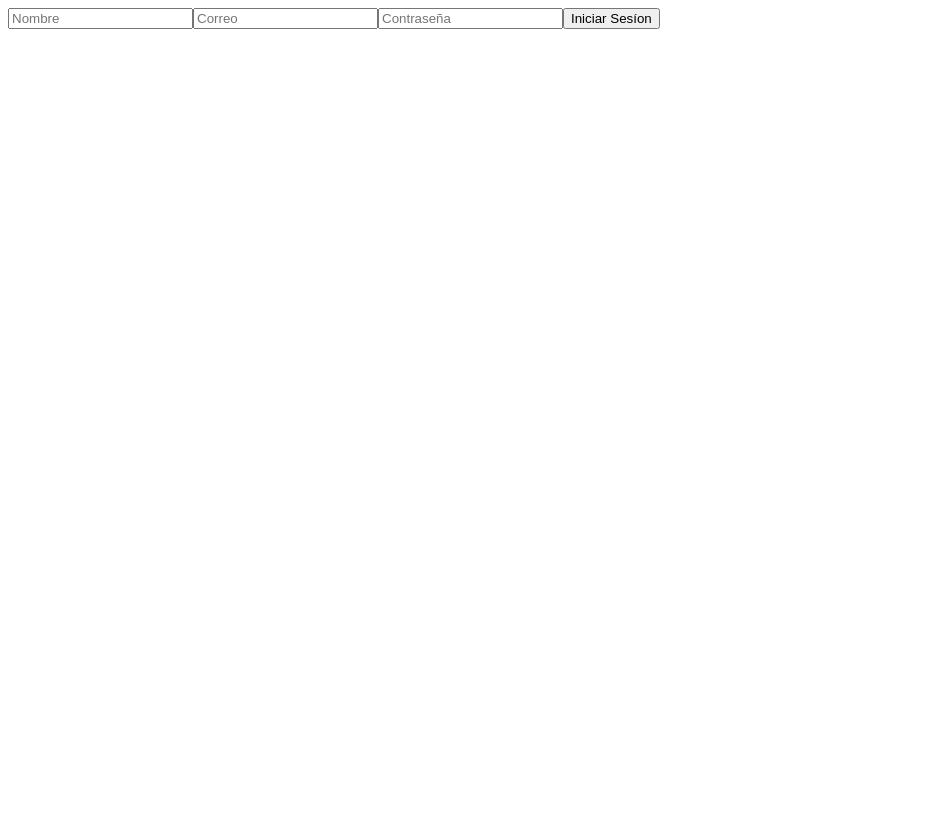
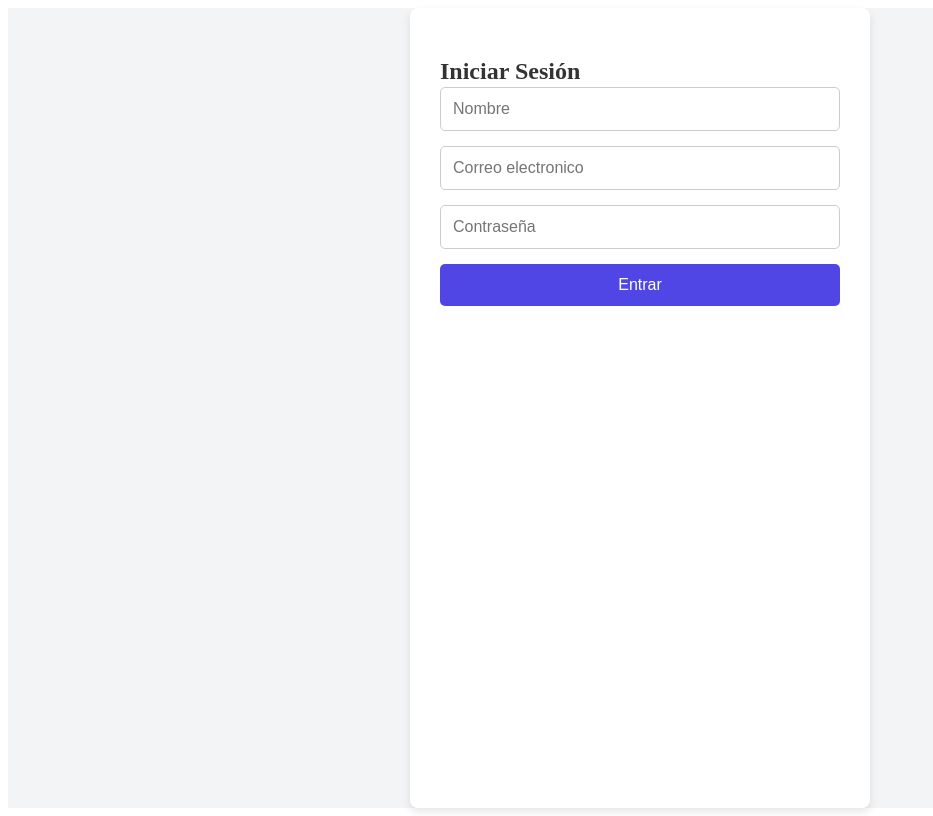
Before and after one commit to lekiam2023/pareja-gastos-app, a React (Create React App) app in the folder client/: page /login in a window 1280 px wide. Shown: the whole page, without its empty margins (0-933 px from the left). Built offline with nearby package versions, Linux system fonts and the light colour scheme; no server answers.

Commit message:
Mejoramos la apariencia del formulario, en un futuro sera con Tailwind

```diff
--- a/client/src/components/LoginForm.js
+++ b/client/src/components/LoginForm.js
@@ -23,15 +23,86 @@ function LoginForm(){
      }
   };
 
-    return (
-        <form onSubmit={handleLogin}>
-            <input type="name" value={name} onChange={(e) =>setName(e.target.value)} placeholder="Nombre" required />
-           <input type="email" value={email} onChange={(e) =>setEmail(e.target.value)} placeholder="Correo" required />
-           <input type="password" value={password} onChange={(e) => setPassword(e.target.value)} placeholder="Contraseña" required />
-           <button type="submit">Iniciar Sesíon</button>
-           {error && <p style={{ color:'red' }}>{error}</p>}
+    return(
+      <div style={styles.container}>
+        <form onSubmit={handleLogin} style={styles.form}>
+          <h2 style={styles.title}>Iniciar Sesión</h2>
+
+           <input
+            type="text"
+            value={name}
+            onChange={(e) => setName(e.target.value)}
+            placeholder="Nombre"
+            required
+            style={styles.input}
+         />
+
+           <input type="email"
+            value={email}
+            onChange={(e) => setEmail(e.target.value)}
+            placeholder="Correo electronico"
+            required
+            style={styles.input}
+         />
+
+           <input type="password"
+            value={password}
+            onChange={(e) => setPassword(e.target.value)}
+            placeholder="Contraseña"
+            required
+            style={styles.input}
+          />
+           <button type="submit" style={styles.button}>Entrar</button>
+
+           {error && <p style={styles.error}>{error}</p>}
         </form>
+        </div>
      );
 }
 
+const styles ={
+   container:{
+      minHeight: '100vh',
+      display: 'flex',
+      justifyContent: 'center',
+      background: '#f3f4f6',
+   },
+   form:{
+      background: '#fff',
+      padding: '30px',
+      borderRadius: '8px',
+      boxShadow: '0 4px 8px rgba(0,0,0,0.1)',
+      width: '100%',
+      maxWidth: '400px',
+      display: 'flex',
+      flexDirection: 'column',
+   },
+   title:{
+      marginBottom: '2px',
+      textAling: 'center',
+      color: '#333',
+   },
+   input:{
+      padding: '12px',
+      marginBottom: '15px',
+      borderRadius: '5px',
+      border: '1px solid #ccc',
+      fontSize: '16px',
+   },
+   button:{
+      padding: '12px',
+      backgroundColor: '#4f46e5',
+      color: '#fff',
+      border: 'none',
+      borderRadius: '5px',
+      fontSize: '16px',
+      cursor: 'pointer',
+   },
+   error:{
+      marginTop: '10px',
+      color: 'red',
+      textAling: 'center',
+   },
+};
+
 export default LoginForm;
```
